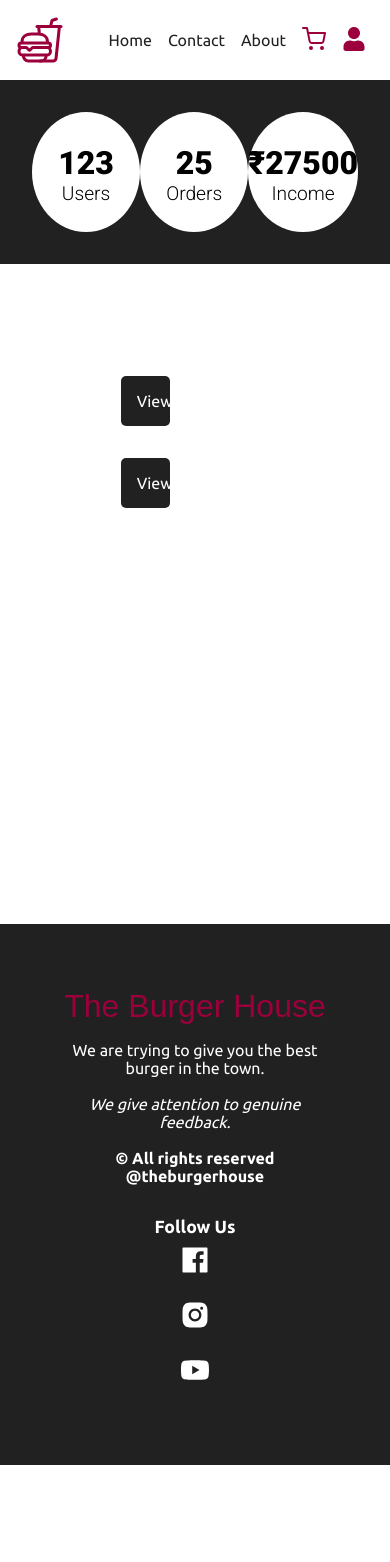
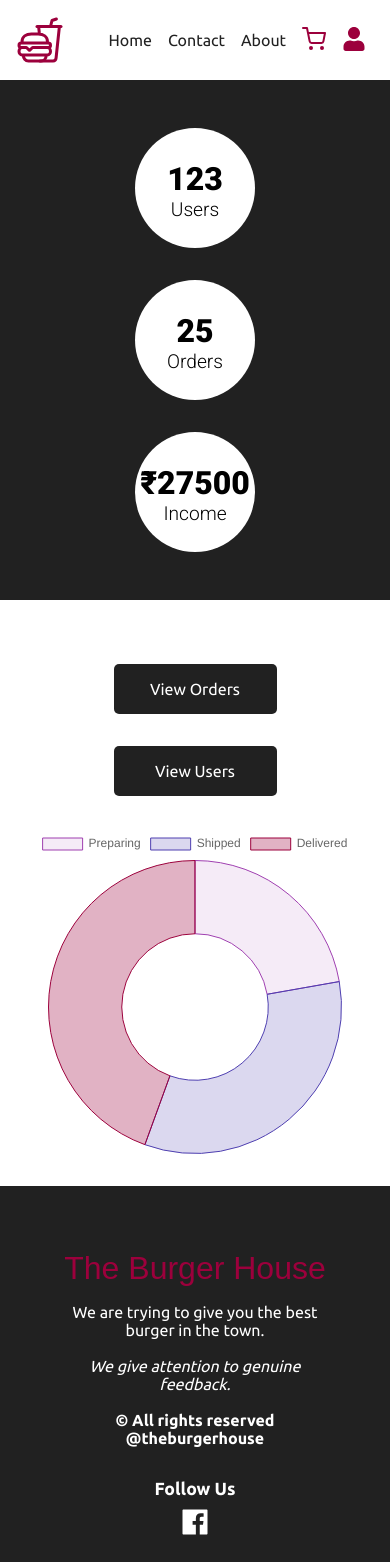
Before and after one commit to AmanMandal7/The-Burger-House, a React (Create React App) app in the folder frontend/: page /admin/dashboard in a window 390 px wide. Shown: the top 1562 px of the page. Before the commit the page ends 1465 px from the top, so only its background shows below. Built offline with nearby package versions, Linux system fonts and the light colour scheme.

Commit message:
done with the diagram and its responsive

```diff
--- a/frontend/src/components/admin/Dashboard.jsx
+++ b/frontend/src/components/admin/Dashboard.jsx
@@ -1,5 +1,9 @@
 import React from "react";
 import { Link } from "react-router-dom";
+import { Doughnut } from "react-chartjs-2";
+import { Chart as ChartJS, Tooltip, ArcElement, Legend } from "chart.js";
+
+ChartJS.register(Tooltip, ArcElement, Legend);
 
 const Box = ({ title, value }) => (
   <div>
@@ -12,6 +16,23 @@ const Box = ({ title, value }) => (
 );
 
 const Dashboard = () => {
+  const data = {
+    labels: ["Preparing", "Shipped", "Delivered"],
+    datasets: [
+      {
+        label: "# of orders",
+        data: [2, 3, 4],
+        backgroundColor: [
+          "rgba(159,63,176,0.1)",
+          "rgba(78,63,176,0.2)",
+          "rgba(156,0,60,0.3)",
+        ],
+        borderColor: ["rgba(159,63,176)", "rgba(78,63,176)", "rgba(156,0,60)"],
+        borderWidth: 1,
+      },
+    ],
+  };
+
   return (
     <section className="dashboard">
       <main>
@@ -27,7 +48,9 @@ const Dashboard = () => {
             <Link to="/admin/users">View Users</Link>
           </div>
 
-          <aside></aside>
+          <aside>
+            <Doughnut data={data} />
+          </aside>
         </section>
       </main>
     </section>
--- a/frontend/src/styles/dashboard.scss
+++ b/frontend/src/styles/dashboard.scss
@@ -37,8 +37,8 @@
     }
 
     > section {
-      //   display: flex;
-      //   justify-content: space-between;
+      display: flex;
+      justify-content: space-between;
       padding: 6rem;
 
       > div {
@@ -62,6 +62,48 @@
           }
         }
       }
+
+      > aside {
+        width: 50%;
+      }
     }
   }
 }
+
+@media screen and (max-width: 820px) {
+  .dashboard {
+    height: 100vmin;
+
+    > main > section {
+      padding: 2rem;
+    }
+  }
+}
+
+@media screen and (max-width: 600px) {
+  .dashboard {
+    height: unset;
+    min-height: 100vh;
+
+    > main {
+      > article {
+        flex-direction: column;
+        > div {
+          margin: 1rem;
+        }
+      }
+
+      > section {
+        flex-direction: column;
+        padding: 2rem;
+        > div {
+          width: 100%;
+          margin: 1rem 0;
+        }
+        > aside {
+          width: 100%;
+        }
+      }
+    }
+  }
+}
```
